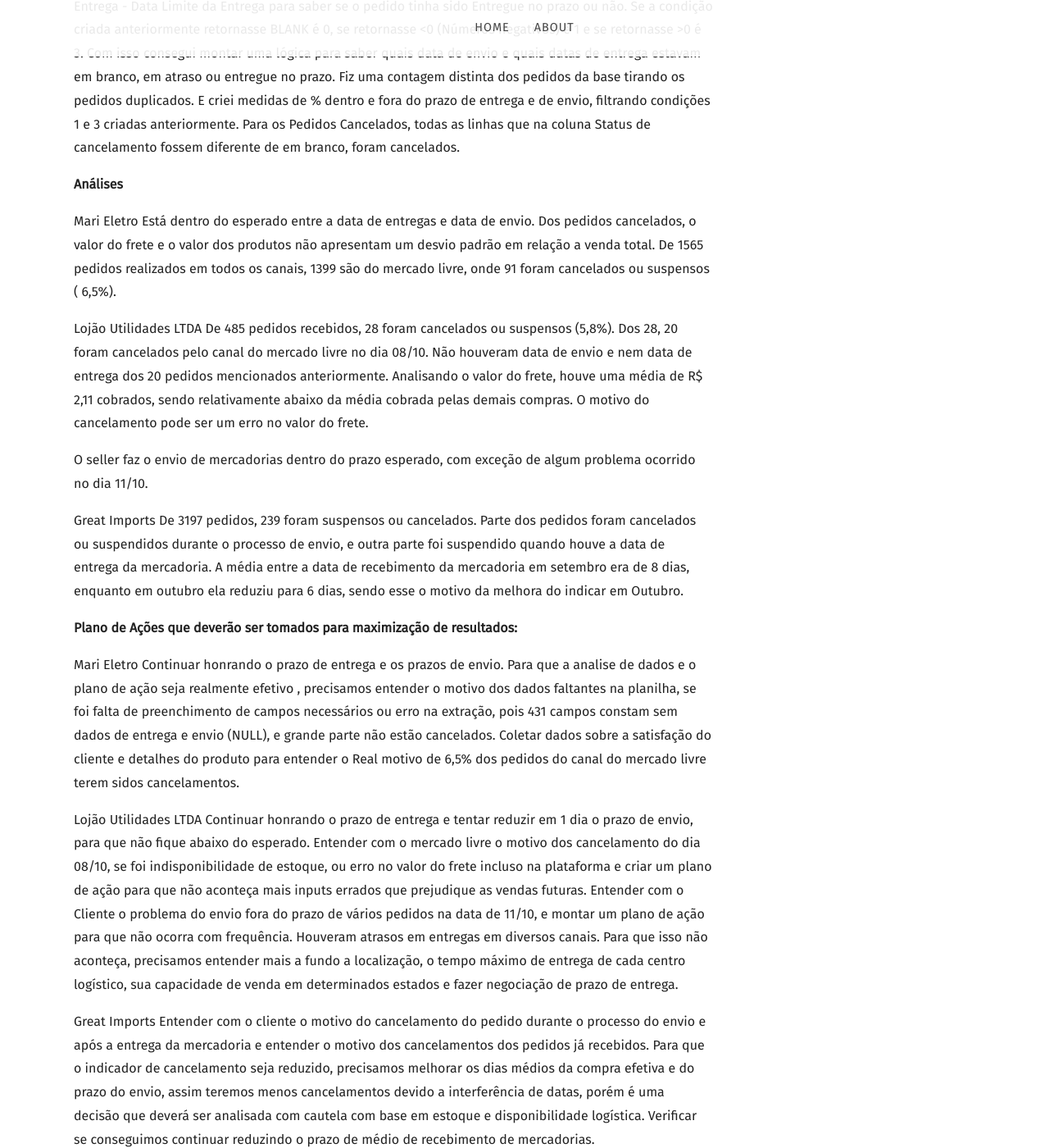
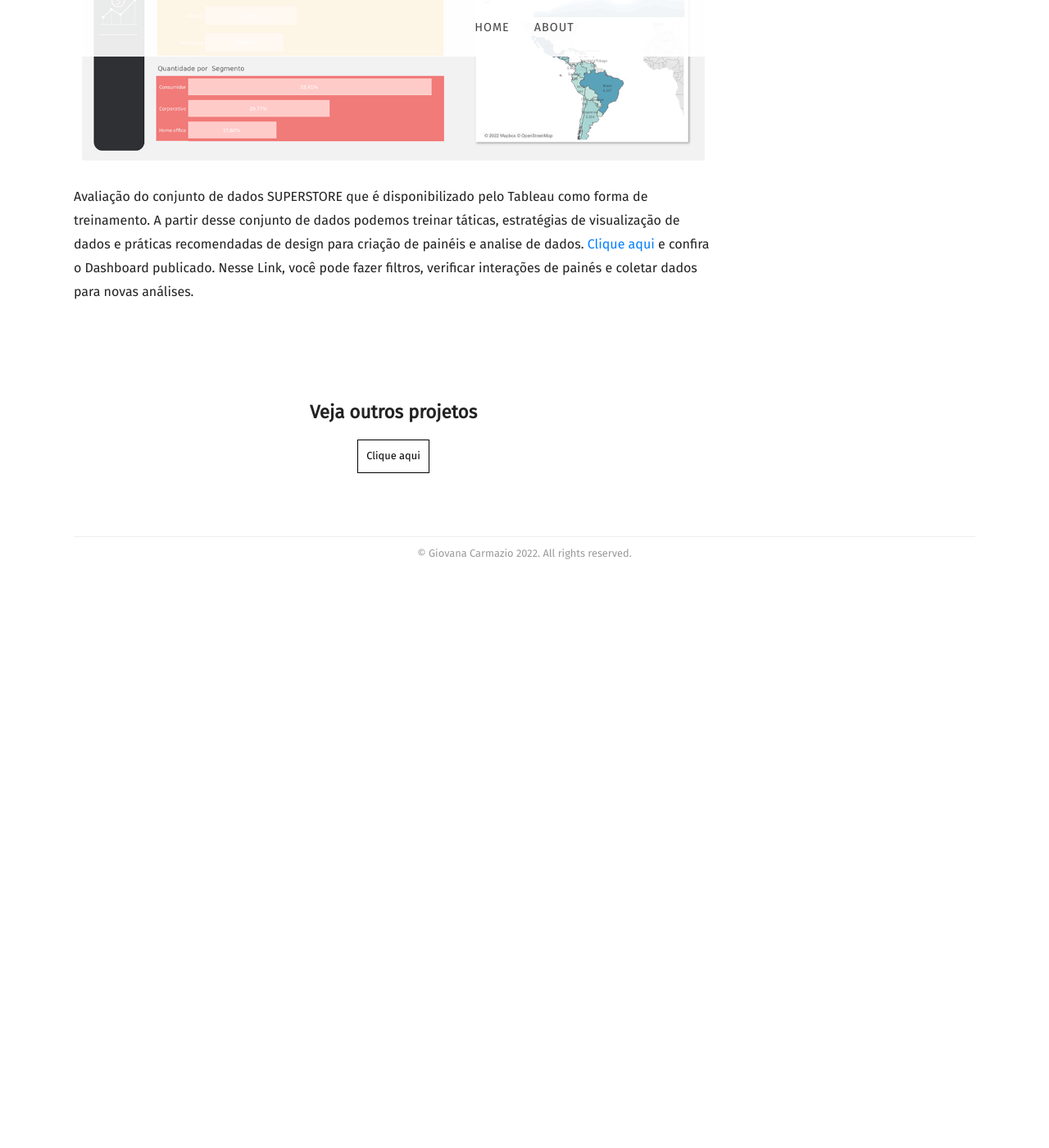
Before and after one commit to Giovanacarmazio/Portifolio, a Jekyll site: the page built from _posts/2022-08-23-Superstore Review.md, in a window 1280 px wide and 1400 px high, scrolled down 1941 px. Shown: the whole window at 82% size. Built offline with Jekyll 4.4.1, drawn with Linux system fonts in a browser that asks for light colours; nearby versions of some CDN libraries; some web fonts are replaced; library files that are not in the unit come from our copies; after the commit the page ends 2651 px from its top, so only the background shows below that; some of the changed text lies outside the part shown.

Commit message:
Update 2022-08-23-Superstore Review.md

```diff
--- a/_posts/2022-08-23-Superstore Review.md
+++ b/_posts/2022-08-23-Superstore Review.md
@@ -3,81 +3,22 @@
 title: Superstore Review
 categories:
 
-featured_image: "https://raw.githubusercontent.com/Giovanacarmazio/portifolio/main/images/An%C3%A1lise%20de%20KPI%E2%80%99s%20para%20Alavancagem%20de%20Vendas.jpg"
+featured_image: "https://raw.githubusercontent.com/Giovanacarmazio/portifolio/main/images/Superstore%20Dashboard%201.jpg"
 recipe:
 
 ---
 
 
-Análise de dados Utilizando Power BI. linguagens utilizadas: DAX, M.
+Análise de dados Utilizando Tableau. linguagens utilizadas: VizQL
 
 
 
-![](https://raw.githubusercontent.com/Giovanacarmazio/portifolio/main/images/An%C3%A1lise%20de%20KPI%E2%80%99s%20para%20Alavancagem%20de%20Venda%20-%202.jpg)
-![](https://raw.githubusercontent.com/Giovanacarmazio/portifolio/main/images/An%C3%A1lise%20de%20KPI%E2%80%99s%20para%20Alavancagem%20de%20Venda%20-%203.jpg)
+![](https://raw.githubusercontent.com/Giovanacarmazio/portifolio/main/images/Superstore%20Dashboard%202.jpg)
+![](https://raw.githubusercontent.com/Giovanacarmazio/portifolio/main/images/Superstore%20Dashboard%203.jpg)
+![](https://raw.githubusercontent.com/Giovanacarmazio/portifolio/main/images/Superstore%20Dashboard%204.jpg)
 
 
 
- <b>Critérios de Análises:</b>
-
-Não foram considerados as linhas em branco.
-Subdivisão do banco de dados em dois formatos em M:
-Uma Tabela apenas para pedidos e prazos,
-E um agrupamento de dados apenas para Soma de valor de frete e valor de produtos por n° do pedido.
-
-
-
-<b>Medidas Dax Utilizadas:DATADIFF / IF/ AN/ ISBLANK / CALCULATE / COUNT.</b>
-
-Data de Envio - Data Limite do envio para saber se o pedido tinha sido enviado no prazo ou não.
-Data de Entrega - Data Limite da Entrega para saber se o pedido tinha sido Entregue no prazo ou não.
-Se a condição criada anteriormente retornasse BLANK é 0, se retornasse <0 (Números negativos) é 1 e se retornasse >0 é 3.
-Com isso consegui montar uma lógica para saber quais data de envio e quais datas de entrega estavam em branco, em atraso ou entregue no prazo.
-Fiz uma contagem distinta dos pedidos da base tirando os pedidos duplicados.
-E criei  medidas de %  dentro e fora do prazo de entrega e de envio, filtrando condições 1 e 3 criadas anteriormente.
-Para os Pedidos Cancelados, todas as linhas que na coluna Status de cancelamento fossem diferente de em branco, foram cancelados.
-
-
-<b>Análises</b>
-
-
-Mari Eletro
-Está dentro do esperado entre a data de entregas e data de envio.
-Dos pedidos cancelados, o valor do frete e o valor dos produtos não apresentam um desvio padrão em relação a venda total. De 1565 pedidos realizados em todos os canais, 1399 são do mercado livre, onde 91 foram cancelados ou suspensos ( 6,5%).
-
-
-Lojão Utilidades LTDA
-De 485 pedidos recebidos, 28 foram cancelados ou suspensos (5,8%). Dos 28, 20 foram cancelados pelo canal do mercado livre no dia 08/10. Não houveram data de envio e nem data de entrega dos 20 pedidos mencionados anteriormente. Analisando o valor do frete, houve uma média de R$ 2,11 cobrados, sendo relativamente abaixo da média cobrada pelas demais compras. O motivo do cancelamento pode ser um erro no valor do frete.
-
-O seller faz o envio de mercadorias dentro do prazo esperado, com exceção de algum problema ocorrido no dia 11/10.
-
-
-
-Great Imports
-De 3197 pedidos, 239 foram suspensos ou cancelados. Parte dos pedidos foram cancelados ou suspendidos     durante o processo de envio, e outra parte foi suspendido quando houve a data de entrega da mercadoria.
-A média entre a data de recebimento da mercadoria em setembro era de 8 dias, enquanto em outubro ela reduziu para 6 dias, sendo esse o motivo da melhora do indicar em Outubro.
-
-
-
-<b>Plano de Ações que deverão ser tomados para maximização de resultados:</b>
-
-
-
-Mari Eletro
-Continuar honrando o prazo de entrega e os prazos de envio.
-Para que a analise de dados e o plano de ação seja realmente efetivo , precisamos entender o motivo dos dados faltantes na planilha, se foi falta de preenchimento de campos necessários  ou erro na extração, pois 431 campos constam sem dados de entrega e envio (NULL), e grande parte não estão cancelados.
-Coletar dados sobre a satisfação do cliente e detalhes do produto para entender o Real motivo de 6,5% dos pedidos do canal do mercado livre terem sidos cancelamentos.
-
-Lojão Utilidades LTDA
-Continuar honrando o prazo de entrega e tentar reduzir em 1 dia o prazo de envio, para que não fique abaixo do esperado.
-Entender com o mercado livre o motivo dos cancelamento do dia 08/10, se foi indisponibilidade de estoque, ou erro no valor do frete incluso na plataforma e criar um plano de ação para que não aconteça mais inputs errados que prejudique as vendas futuras.
-Entender com o Cliente o problema do envio fora do prazo de vários pedidos na data de 11/10, e montar um plano de ação para que não ocorra com frequência.
-Houveram atrasos em entregas em diversos canais. Para que isso não aconteça, precisamos entender mais a fundo a localização, o tempo máximo de entrega de cada centro logístico, sua capacidade de venda em determinados estados e fazer negociação de prazo de entrega.
-
-Great Imports
-Entender com o cliente o motivo do cancelamento do pedido durante o processo do envio e após a entrega da mercadoria e entender o motivo dos cancelamentos dos pedidos já recebidos.
-Para que o indicador de cancelamento seja reduzido, precisamos melhorar os dias médios da compra efetiva e do prazo do envio, assim teremos menos cancelamentos devido a interferência de datas, porém é uma decisão que deverá ser analisada com cautela com base em estoque e disponibilidade logística.
-Verificar se conseguimos continuar reduzindo o prazo de médio de recebimento de mercadorias.
-
-<a href="https://app.powerbi.com/view?r=eyJrIjoiN2FkYjI4YzgtMmZmYS00ZjFjLTgyMDQtODBmZjFjZGFmMTViIiwidCI6ImU5YzYxMzhlLTQyZmUtNGM3MS1iMWFkLTc1ZjA1NTdiOWI0NSJ9&pageName=ReportSection">Clique aqui</a> e confira o Dashboard publicado.
+Avaliação do conjunto de dados SUPERSTORE que é disponibilizado pelo Tableau como forma de treinamento. A partir desse conjunto de dados podemos treinar táticas, estratégias de visualização de dados e práticas recomendadas de design para criação de painéis e analise de dados.
+<a href="https://public.tableau.com/views/SUPERSTOREDASHBOARD_16492034788180/PainelInicial?:language=pt-BR&:display_count=n&:origin=viz_share_link">Clique aqui</a> e confira o Dashboard publicado.
 Nesse Link, você pode fazer filtros, verificar interações de painés e coletar dados para novas análises.
```
